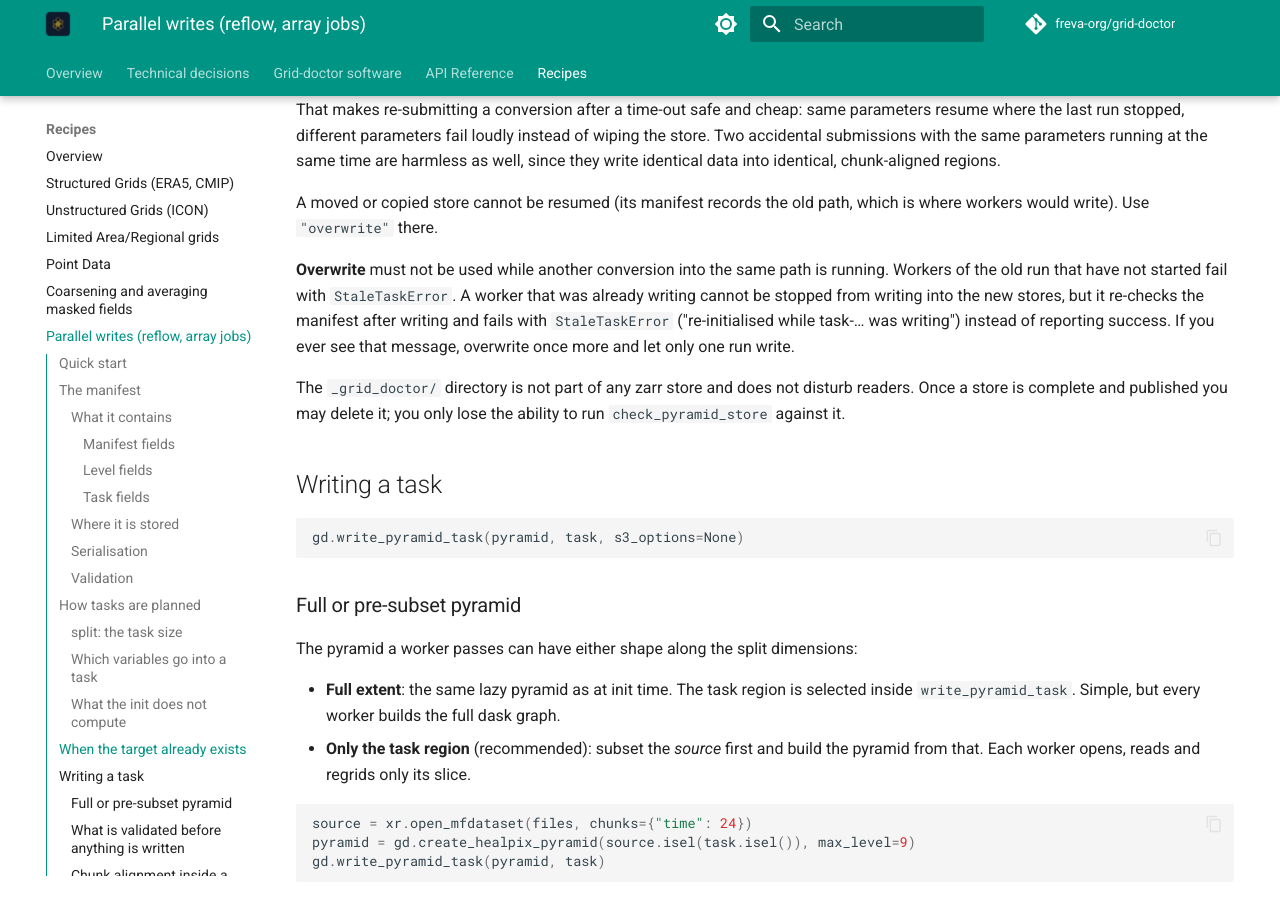
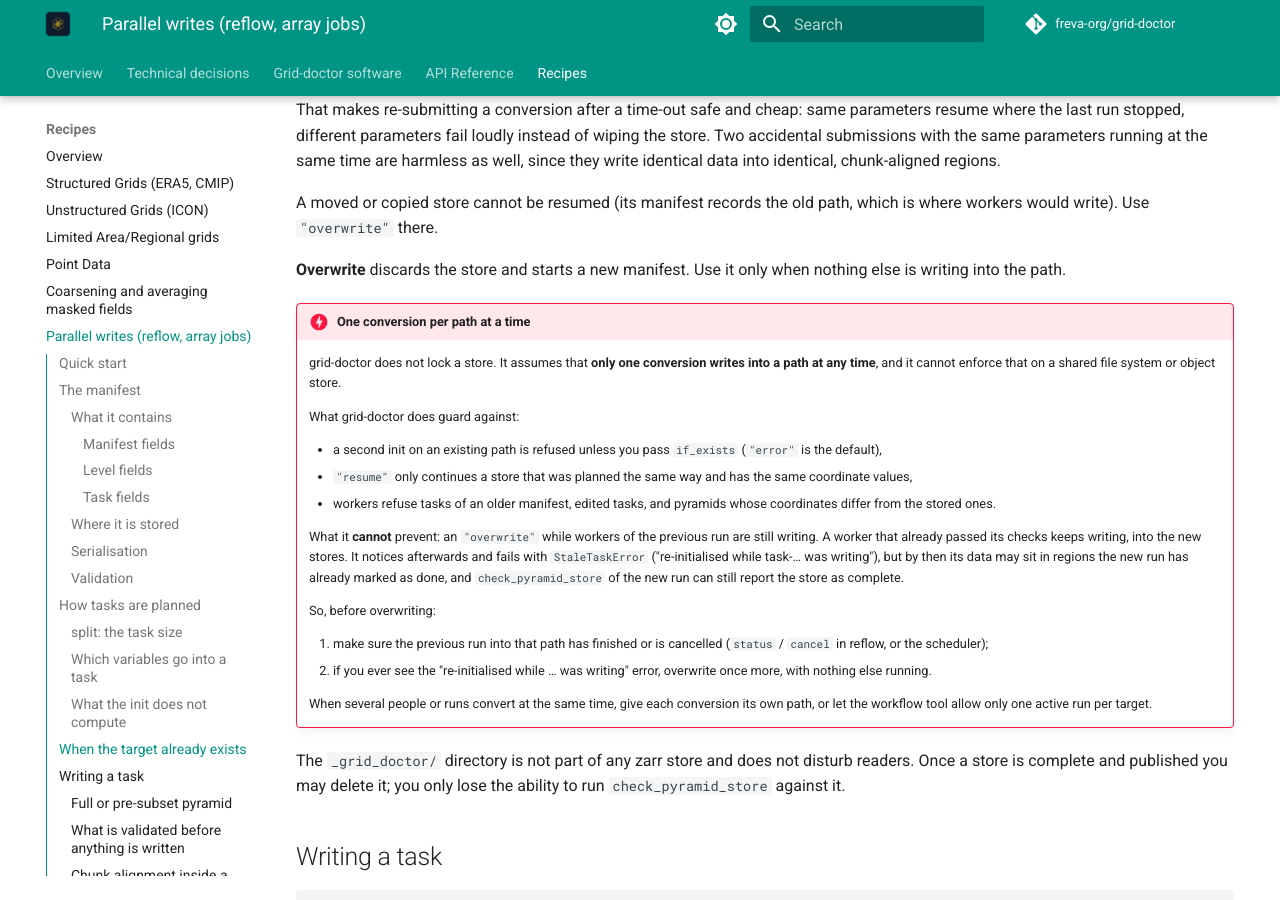
Before and after one commit to freva-org/grid-doctor, an MkDocs documentation site: the page built from docs/recipes/parallel-writes.md, in a window 1280 px wide and 900 px high, scrolled down 8062 px. Built offline with MkDocs 1.6.1 and Material for MkDocs 9.7.7, drawn with Linux system fonts in a browser that asks for light colours; comment, search, counter and statistics services are not loaded; some of the changed text lies outside the part shown.

```diff
--- a/docs/recipes/parallel-writes.md
+++ b/docs/recipes/parallel-writes.md
@@ -388,13 +388,41 @@
 A moved or copied store cannot be resumed (its manifest records the old
 path, which is where workers would write).  Use `"overwrite"` there.
 
-**Overwrite** must not be used while another conversion into the same
-path is running.  Workers of the old run that have not started fail with
-`StaleTaskError`.  A worker that was already writing cannot be stopped
-from writing into the new stores, but it re-checks the manifest after
-writing and fails with `StaleTaskError` ("re-initialised while
-task-… was writing") instead of reporting success.  If you ever see that
-message, overwrite once more and let only one run write.
+**Overwrite** discards the store and starts a new manifest.  Use it
+only when nothing else is writing into the path.
+
+!!! danger "One conversion per path at a time"
+    grid-doctor does not lock a store.  It assumes that **only one
+    conversion writes into a path at any time**, and it cannot enforce
+    that on a shared file system or object store.
+
+    What grid-doctor does guard against:
+
+    - a second init on an existing path is refused unless you pass
+      `if_exists` (`"error"` is the default),
+    - `"resume"` only continues a store that was planned the same way
+      and has the same coordinate values,
+    - workers refuse tasks of an older manifest, edited tasks, and
+      pyramids whose coordinates differ from the stored ones.
+
+    What it **cannot** prevent: an `"overwrite"` while workers of the
+    previous run are still writing.  A worker that already passed its
+    checks keeps writing, into the new stores.  It notices afterwards
+    and fails with `StaleTaskError` ("re-initialised while task-… was
+    writing"), but by then its data may sit in regions the new run has
+    already marked as done, and `check_pyramid_store` of the new run can
+    still report the store as complete.
+
+    So, before overwriting:
+
+    1. make sure the previous run into that path has finished or is
+       cancelled (`status` / `cancel` in reflow, or the scheduler);
+    2. if you ever see the "re-initialised while … was writing" error,
+       overwrite once more, with nothing else running.
+
+    When several people or runs convert at the same time, give each
+    conversion its own path, or let the workflow tool allow only one
+    active run per target.
 
 The `_grid_doctor/` directory is not part of any zarr store and does not
 disturb readers.  Once a store is complete and published you may delete
@@ -682,7 +710,9 @@
   identical, reflow finds the write elements that succeeded last time in
   its cache and skips them; only failed or timed-out elements run again.
   `retry <run-id> --task write` does the same within one run.  To start
-  over deliberately, submit with `--overwrite`.
+  over deliberately, submit with `--overwrite`, but only after the
+  previous run into the same target has finished or been cancelled (see
+  [one conversion per path](#when-the-target-already-exists)).
 - **`verify=gd.is_task_done` on the array job.**  A write element is
   cached by its task, and every task carries the manifest id, so a
   re-initialised store never reuses old results.  On a cache hit with
@@ -719,7 +749,7 @@
 | A task ran twice | Nothing.  Writes are idempotent. |
 | You want a different `split` or `variables_per_task` | Run the init with `if_exists="overwrite"` (`--overwrite`).  All written data is discarded and a new manifest is created.  `"resume"` refuses and lists what changed. |
 | The source data changed | Overwrite.  Resume notices changed layouts (shapes, chunks, variables) and changed coordinate labels (another time range), not changed values under the same labels. |
-| Workers from an old run are still in the queue after a re-init | They fail with `StaleTaskError` without writing anything.  Cancel them. |
+| Workers from an old run are still in the queue after a re-init | Those that have not started fail with `StaleTaskError` without writing anything.  Cancel them, and next time cancel the old run *before* overwriting: workers that were already writing may have written into the new stores (see [one conversion per path](#when-the-target-already-exists)). |
 | The store was deleted | `check_pyramid_store` reports problems; `is_current` returns `False`.  Run the init again. |
 | You want to publish the finished store | Optionally delete `<path>/_grid_doctor/`.  Readers never look at it. |
 
@@ -754,8 +784,13 @@
   For very large static fields at high levels that task is
   correspondingly large; `materialise` or a separate run are the
   options.
+- grid-doctor does not lock stores: only one conversion may write into
+  a path at a time (see
+  [one conversion per path](#when-the-target-already-exists)).
 - The manifest describes data variables only.  Coordinates are written
-  completely by the init and are not re-checked beyond their existence.
+  completely by the init; resume and workers compare their values (not
+  those along `cell`), but changed data under unchanged labels is not
+  detected.
 
 See the [Parallel writes API reference](../api/parallel.md) for all
 parameters.
```
Also changed, not shown: 1 other file.
